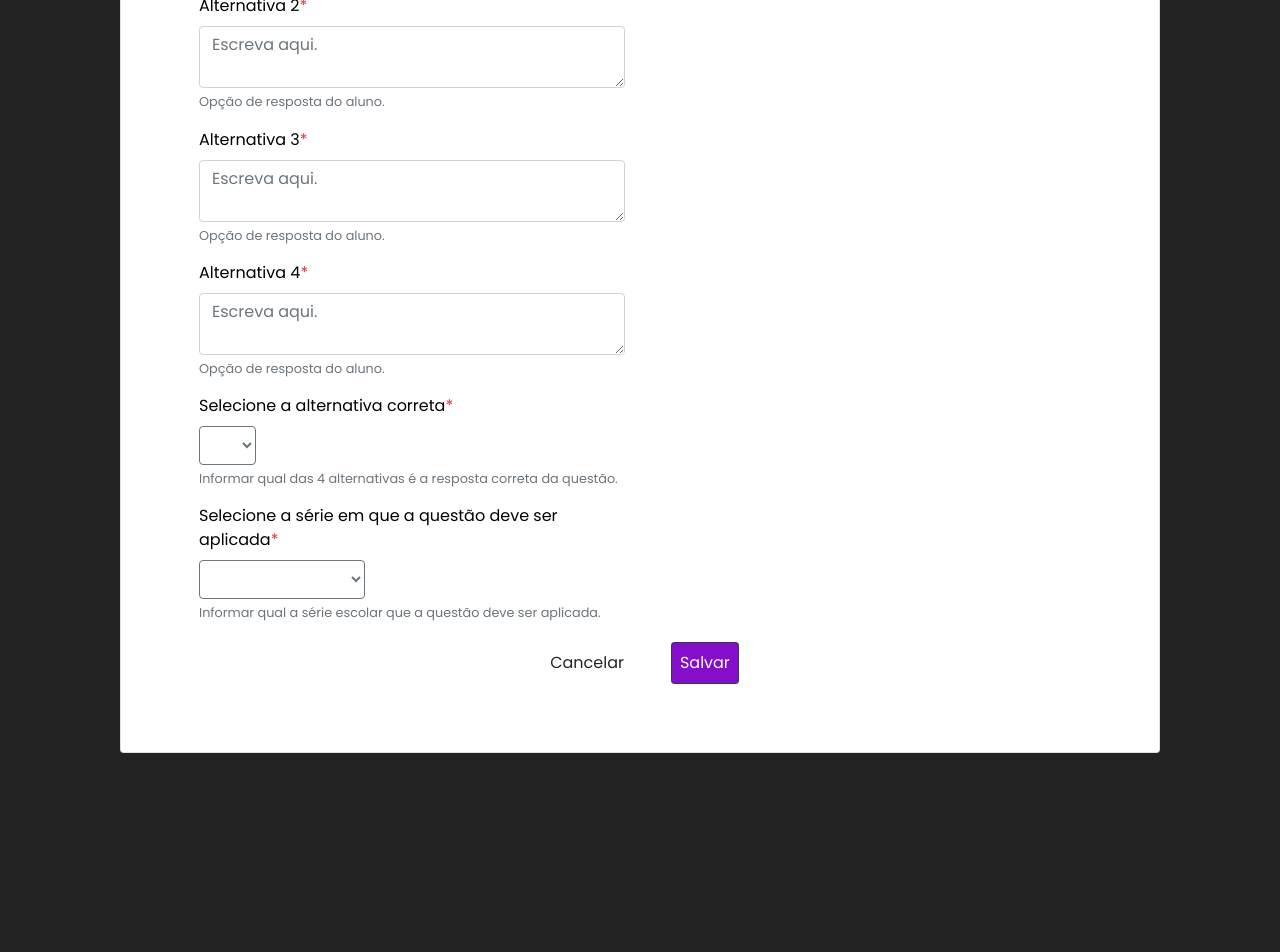
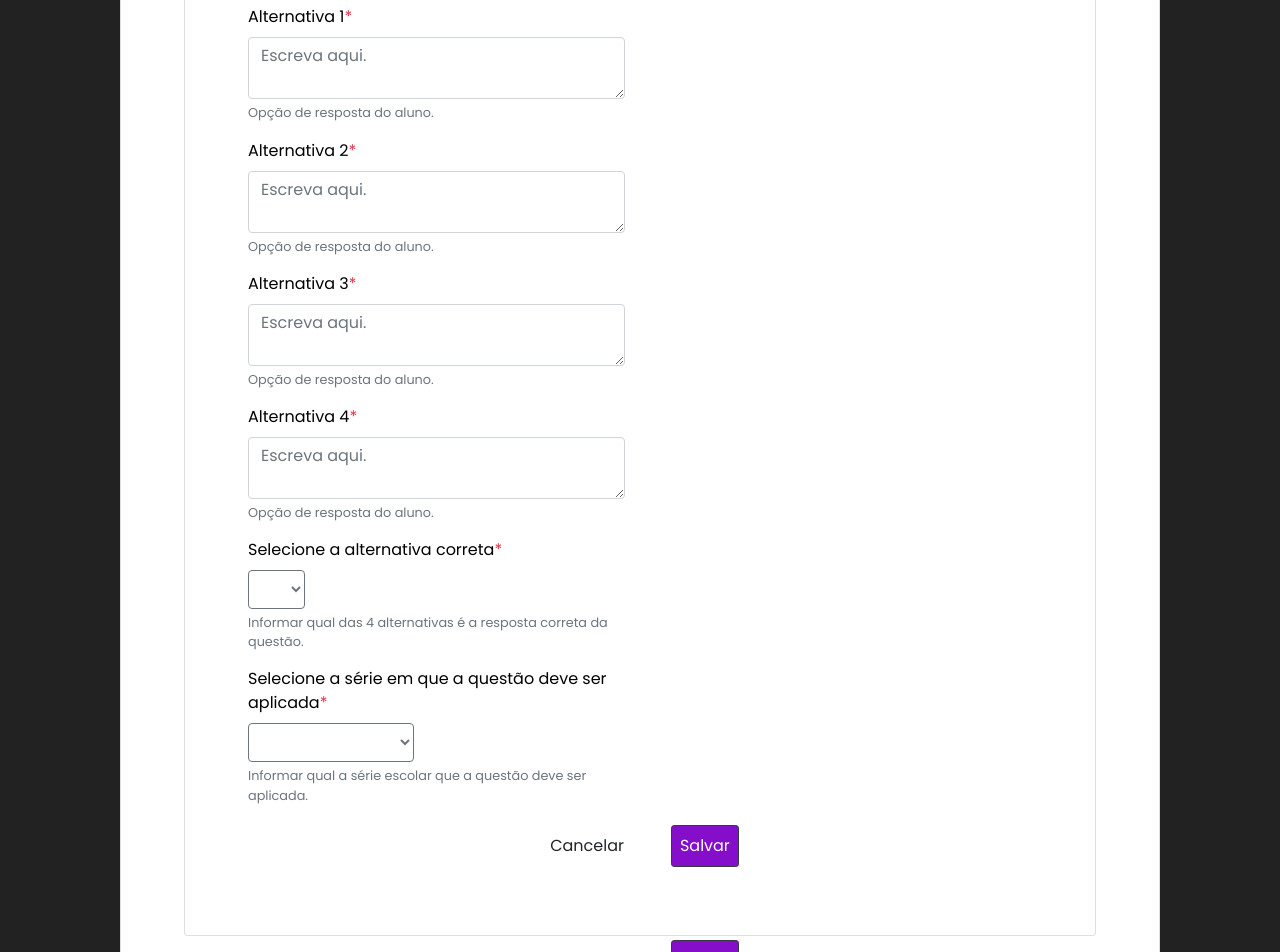
Before and after one commit to minimundo/frontend, a Nuxt app: page /dashboard/questions/add in a window 1280 px wide. Shown: the part 580-1532 px from the top of the page. Before the commit the page ends 1508 px from the top, so only its background shows below. Built offline with nearby package versions, Linux system fonts and the light colour scheme; no server answers.

Commit message:
✨ feat: transport data with props and emits for question form

```diff
--- a/components/atoms/CardButton.vue
+++ b/components/atoms/CardButton.vue
@@ -9,7 +9,7 @@
           mr-1
           btn btn-primary
         "
-        @click="$store.dispatch(action, params)"
+        @click="actionComponent"
       >
         <i v-if="icon" class="fas fa-lg" :class="[iconClass]"></i>
       </button>
@@ -28,6 +28,11 @@ export default {
       iconClass: `fa-${this.icon}`,
     }
   },
+  methods: {
+    actionComponent() {
+      this.$store.dispatch(this.action, this.params)
+    }
+  }
 }
 </script>
 <style>
--- a/components/atoms/FormQuestionItem.vue
+++ b/components/atoms/FormQuestionItem.vue
@@ -18,6 +18,8 @@
         id="floatingTextarea"
         class="form-control"
         :placeholder="`Escreva aqui.`"
+        value=""
+        @input="propagateInput"
       ></textarea>
     </div>
     <input
@@ -32,11 +34,14 @@
       :id="id"
       :type="type"
       class="form-control"
+      value=""
+      @input="propagateInput"
     />
     <select
       v-if="type === 'select-correct'"
       :id="id"
       class="form-select btn btn-outline-secondary"
+      @input="propagateInput"
     >
       <option selected disabled></option>
       <option value="1">1</option>
@@ -48,6 +53,7 @@
       v-if="type === 'select-grade'"
       :id="id"
       class="form-select btn btn-outline-secondary"
+      @input="propagateInput"
     >
       <option selected disabled></option>
       <option value="6">6º ano</option>
@@ -90,6 +96,11 @@ export default {
     title: { type: String, required: true },
     description: { type: String, default: '' },
   },
+  methods: {
+    propagateInput(event) {
+      this.$emit('input', event.target.value)
+    },
+  }
 }
 </script>
 <style scoped>
--- a/components/molecules/FormQuestion.vue
+++ b/components/molecules/FormQuestion.vue
@@ -1,52 +1,115 @@
 <template>
   <div class="form-dash">
     <Container>
+    <div class="form-card space-bottom-1 p-5 card">
+      <div class="title-form-question d-flex align-items-center justify-content-center text-center">
+        <FormQuestionItem id="title-form-question" type="title" title="Adicionar Questão" description="Preencha os campos com os dados da nova questão."/>
+      </div>
       <FormQuestionItem
         id="wording"
+        v-model="wording"
         type="textarea"
         title="Enunciado"
         description="Apresenta os detalhes e trás a pergunta a ser respondida."
       />
       <FormQuestionItem
         id="answer1"
+        v-model="answer1"
         type="textarea"
         title="Alternativa 1"
         description="Opção de resposta do aluno."
       />
       <FormQuestionItem
         id="answer2"
+        v-model="answer2"
         type="textarea"
         title="Alternativa 2"
         description="Opção de resposta do aluno."
       />
       <FormQuestionItem
         id="answer3"
+        v-model="answer3"
         type="textarea"
         title="Alternativa 3"
         description="Opção de resposta do aluno."
       />
       <FormQuestionItem
         id="answer4"
+        v-model="answer4"
         type="textarea"
         title="Alternativa 4"
         description="Opção de resposta do aluno."
       />
       <FormQuestionItem
         id="select-correct-answer"
+        v-model="correctAnswer"
         type="select-correct"
         title="Selecione a alternativa correta"
         description="Informar qual das 4 alternativas é a resposta correta da questão."
       />
       <FormQuestionItem
         id="select-grade"
+        v-model="grade"
         type="select-grade"
         title="Selecione a série em que a questão deve ser aplicada"
         description="Informar qual a série escolar que a questão deve ser aplicada."
       />
+      <div class="title-form-question d-flex align-items-center justify-content-center text-center">
+        <div class="button-cancel m-1">
+          <FormQuestionItem
+          id="button-cancel"
+          type="button-cancel"
+          title="Cancelar"
+          />
+        </div>
+        <div class="button-save m-1" @click="addQuestion">
+          <FormQuestionItem
+          id="button-save"
+          type="button-save"
+          title="Salvar"
+          />
+        </div>
+      </div>
+    </div>
+  </Container>
+    <Container>
+
     </Container>
   </div>
 </template>
 <script>
+  export default {
+  data() {
+    return {
+      wording: '',
+      answer1: '',
+      answer2: '',
+      answer3: '',
+      answer4: '',
+      correctAnswer: '',
+      grade: '',
+    }
+  },
+  computed: {
+    $dataPayload() {
+      return {
+        grade: this.grade,
+        wording: this.wording,
+        answer1: this.answer1,
+        answer2: this.answer2,
+        answer3: this.answer3,
+        answer4: this.answer4,
+        correct_answer: this.correctAnswer,
+      }
+    }
+  },
+  methods: {
+    addQuestion() {
+      console.log(this.$dataPayload)
+      this.$store.dispatch('question/create', this.$dataPayload)
+    },
+  }
+}
 </script>
 <style scoped>
 </style>
```
